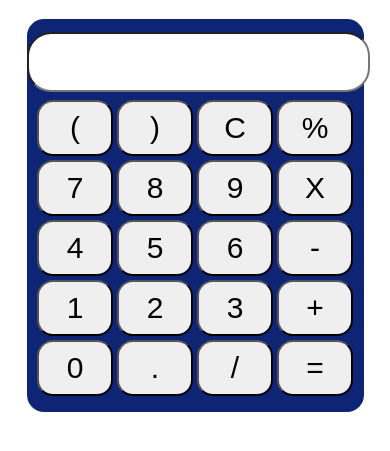
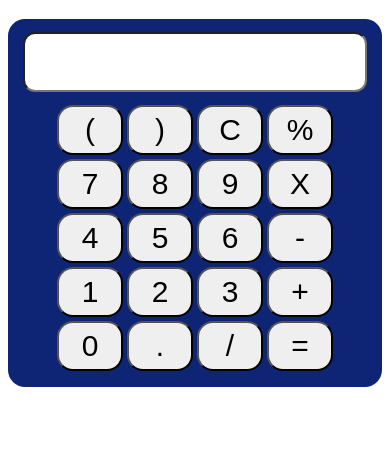
Before and after one commit to MurtazaSiddiqui/Calculator, a plain HTML site: page index.html in a window 390 px wide. Shown: the part 61-512 px from the top of the page. Drawn offline with Linux system fonts and the light colour scheme.

Commit message:
Add files via upload

```diff
--- a/style.css
+++ b/style.css
@@ -26,7 +26,7 @@ table{
 input{
     font-size: 26px;
     height: 54px;
-    border-radius: 24px;
+    border-radius: 12px;
     margin-bottom: 5px;
 }
 button{
@@ -35,3 +35,21 @@ button{
     height: 56px;
     border-radius: 16px;
 }
+@media only screen and (max-width: 767px){
+    button{
+        width: 66px;
+        height: 50px;
+    }
+    .calculator{
+        width: 100%;
+    }
+    input {
+        font-size: 26px;
+        height: 54px;
+        border-radius: 12px !important;
+        margin-bottom: 10px;
+        width: 90%;
+    }
+
+
+}
```
